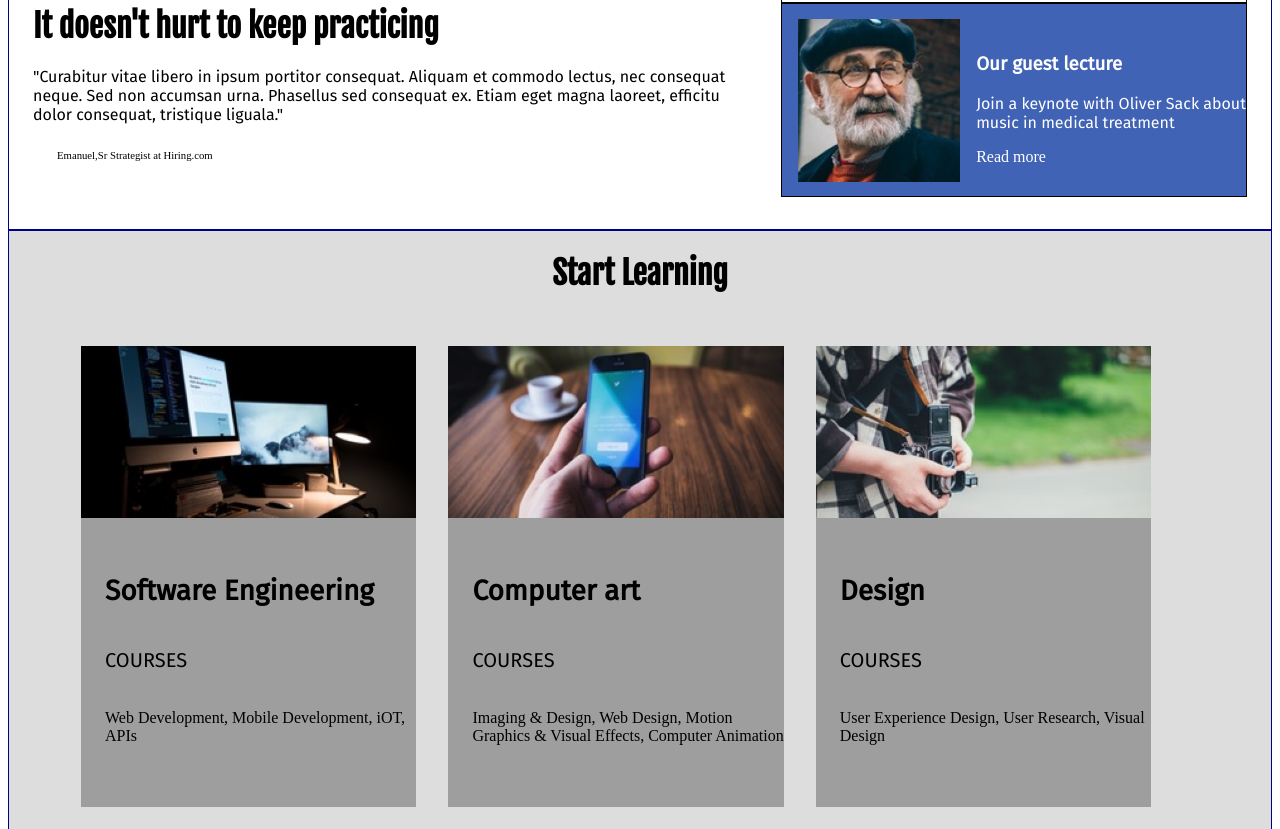
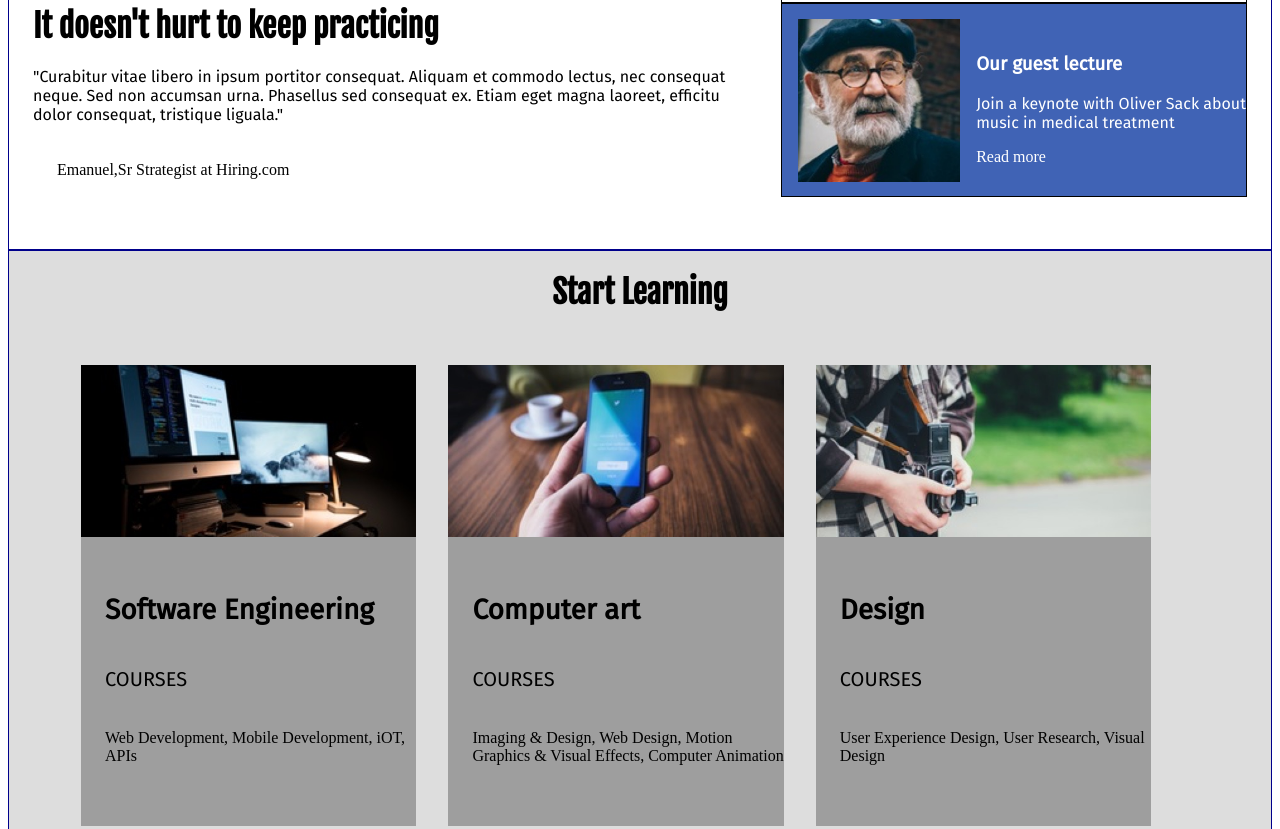
Before and after one commit to Neglin/ColmarAcadamey, a plain HTML site: page index.html in a window 1280 px wide. Shown: the part 1100-1929 px from the top of the page. Drawn offline with Linux system fonts and the light colour scheme.

Commit message:
Fixed font on named person quoted

```diff
--- a/index.html
+++ b/index.html
@@ -53,7 +53,7 @@
         <img src="./resources/images/information-main.jpg" alt="male student">
         <h1>It doesn't hurt to keep practicing</h1>
         <p>"Curabitur vitae libero in ipsum portitor consequat. Aliquam et commodo lectus, nec consequat neque. Sed non accumsan urna. Phasellus sed consequat ex. Etiam eget magna laoreet, efficitu dolor consequat, tristique liguala." </p>
-        <h6 aria-label="Person quoted">Emanuel,Sr Strategist at Hiring.com</h6>
+        <h6 style="font-size:1rem;"aria-label="Person quoted">Emanuel,Sr Strategist at Hiring.com</h6>
       </div>
       <div class="side column">
 
@@ -169,7 +169,7 @@
           <h3><a href="#">Marketing</a>
           </h3>
           <h5>COURSES</h5>
-          <h6>Analytics, Content Marketing,Mobile Marketing</h6>
+          <h6>Analytics, Content Marketing, Mobile Marketing</h6>
         </div>
       </div>
 
```
